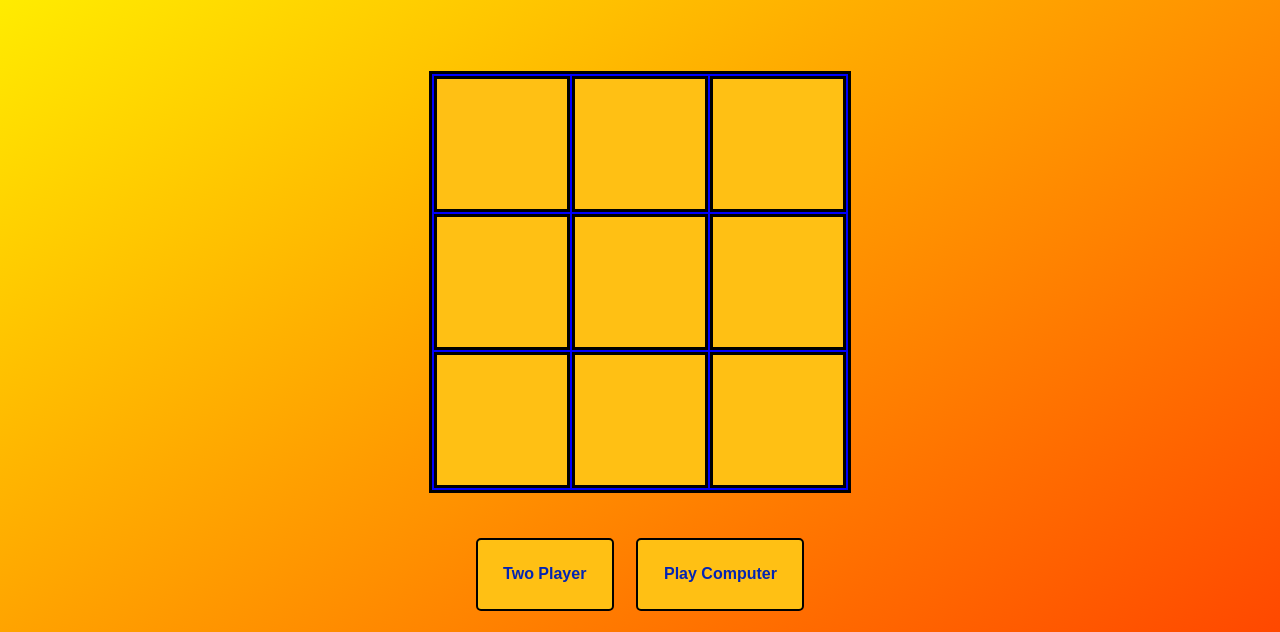
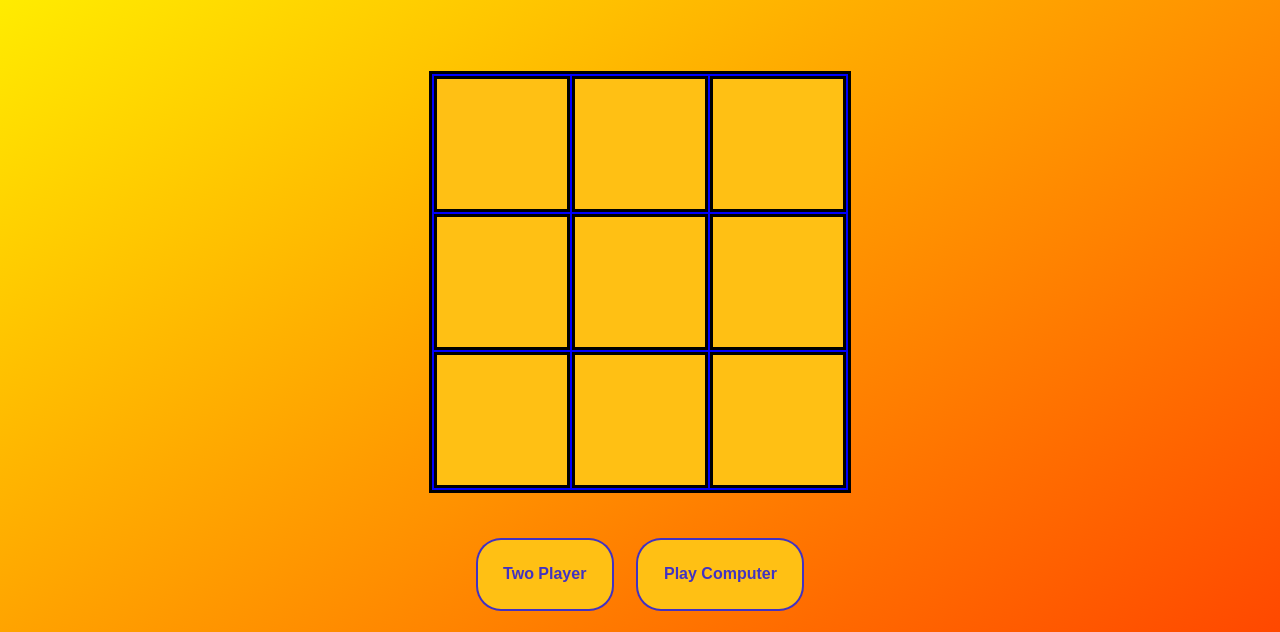
Before and after one commit to nima-m-git/tic-tac-toe, a plain HTML site: page index.html in a window 1280 px wide. Shown: the part 168-800 px from the top of the page. Drawn offline with Linux system fonts and the light colour scheme.

Commit message:
button styles changed

```diff
--- a/styles.css
+++ b/styles.css
@@ -70,13 +70,13 @@ td:active {
 
 button {
     background-color:rgb(255, 192, 20);
-    border: 2px solid black;
+    border: 2px solid rgba(0, 0, 255, 0.747);
     font-size:  1em;
     margin: 0.5vw;
     padding: 2vw 2vw;
-    color: rgb(3, 36, 180);
+    color: rgba(0, 0, 255, 0.74);
     font-weight: 600;
-    border-radius: 5px;
+    border-radius: 25px;
     animation: fadeIn 5s;
 }
 
```
